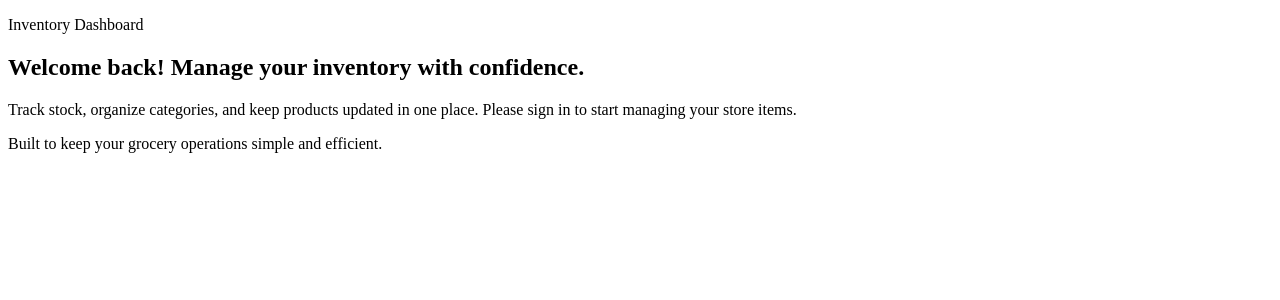
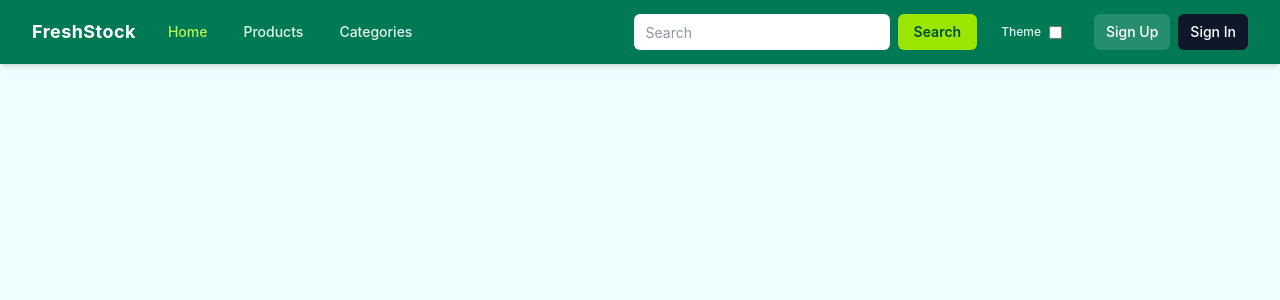
Before and after one commit to AkshayPP-3/inventory_application, a React (Vite) app in the folder client/: page / in a window 1280 px wide. Shown: the top 300 px of the page. Built offline with nearby package versions, Linux system fonts and the light colour scheme.

Commit message:
redesign navbar with search, auth actions, and theme toggle and imported tailwind

```diff
--- a/client/src/App.tsx
+++ b/client/src/App.tsx
@@ -1,5 +1,32 @@
+import { useState } from "react";
+import Navbar from "./components/layout/Navbar";
 import Home from "./pages/Home";
 
+type Page = "home" | "products";
+
 export default function App() {
-  return <Home />;
+  const [currentPage, setCurrentPage] = useState<Page>("home");
+
+  return (
+    <div className="min-h-screen bg-cyan-50">
+      <Navbar currentPage={currentPage} onNavigate={setCurrentPage} />
+      {currentPage === "home" ? (
+        <Home />
+      ) : (
+        <main className="px-4 py-12 sm:px-6 lg:px-8">
+          <section className="mx-auto w-full max-w-5xl rounded-3xl border border-orange-200 bg-white/90 p-10 text-center shadow-lg">
+            <p className="text-sm font-bold uppercase tracking-[0.2em] text-orange-600">
+              Products Page
+            </p>
+            <h2 className="mt-4 text-3xl font-extrabold text-slate-900">
+              Product area is coming next
+            </h2>
+            <p className="mt-3 text-slate-600">
+              For now, use the Home button in navbar to return to the welcome page.
+            </p>
+          </section>
+        </main>
+      )}
+    </div>
+  );
 }
--- a/client/src/components/layout/Navbar.tsx
+++ b/client/src/components/layout/Navbar.tsx
@@ -0,0 +1,136 @@
+import { type FormEvent, useEffect, useState } from "react";
+
+type NavbarProps = {
+	currentPage: "home" | "products";
+	onNavigate: (page: "home" | "products") => void;
+};
+
+export default function Navbar({ currentPage, onNavigate }: NavbarProps) {
+	const [isLoggedIn, setIsLoggedIn] = useState(false);
+	const [searchTerm, setSearchTerm] = useState("");
+	const [isDarkTheme, setIsDarkTheme] = useState(false);
+
+	useEffect(() => {
+		const token = localStorage.getItem("token");
+		setIsLoggedIn(Boolean(token));
+	}, []);
+
+	useEffect(() => {
+		const savedTheme = localStorage.getItem("theme");
+		const prefersDark = savedTheme === "dark";
+		setIsDarkTheme(prefersDark);
+		document.documentElement.setAttribute("data-theme", prefersDark ? "dark" : "light");
+	}, []);
+
+	const handleSearch = (event: FormEvent<HTMLFormElement>) => {
+		event.preventDefault();
+		onNavigate("products");
+	};
+
+	const handleThemeToggle = () => {
+		const nextIsDark = !isDarkTheme;
+		setIsDarkTheme(nextIsDark);
+		const nextTheme = nextIsDark ? "dark" : "light";
+		document.documentElement.setAttribute("data-theme", nextTheme);
+		localStorage.setItem("theme", nextTheme);
+	};
+
+	const navLinkClass = (page: "home" | "products") =>
+		`px-2 py-1 text-sm font-medium transition ${
+			currentPage === page
+				? "text-lime-300"
+				: "text-white/90 hover:text-lime-200"
+		}`;
+
+	return (
+		<header className="sticky top-0 z-20 bg-emerald-700 text-white shadow-md">
+			<nav className="mx-auto flex h-16 w-full max-w-7xl items-center gap-6 px-4 sm:px-6 lg:px-8">
+				<button
+					type="button"
+					onClick={() => onNavigate("home")}
+					className="text-lg font-bold tracking-wide"
+				>
+					FreshStock
+				</button>
+
+				<ul className="hidden items-center gap-5 md:flex">
+					<li>
+						<button
+							type="button"
+							onClick={() => onNavigate("home")}
+							className={navLinkClass("home")}
+						>
+							Home
+						</button>
+					</li>
+					<li>
+						<button
+							type="button"
+							onClick={() => onNavigate("products")}
+							className={navLinkClass("products")}
+						>
+							Products
+						</button>
+					</li>
+					<li>
+						<button type="button" className="px-2 py-1 text-sm font-medium text-white/90 hover:text-lime-200">
+							Categories
+						</button>
+					</li>
+				</ul>
+
+				<form onSubmit={handleSearch} className="ml-auto hidden items-center gap-2 md:flex">
+					<input
+						type="text"
+						value={searchTerm}
+						onChange={(event) => setSearchTerm(event.target.value)}
+						placeholder="Search"
+						className="h-9 w-64 rounded-md bg-white px-3 text-sm text-slate-800 outline-none"
+					/>
+					<button
+						type="submit"
+						className="h-9 rounded-md bg-lime-400 px-4 text-sm font-semibold text-emerald-900 transition hover:bg-lime-300"
+					>
+						Search
+					</button>
+				</form>
+
+				<label className="hidden items-center gap-2 text-xs font-medium md:flex" title="Toggle theme">
+					<span className="text-white/90">Theme</span>
+					<input
+						type="checkbox"
+						className="toggle toggle-sm border-white/50 bg-white/20"
+						checked={isDarkTheme}
+						onChange={handleThemeToggle}
+					/>
+				</label>
+
+				{isLoggedIn ? (
+					<button
+						type="button"
+						aria-label="Open user details"
+						title="User details"
+						className="ml-2 flex h-9 w-9 items-center justify-center rounded-full bg-slate-900 text-sm font-bold text-white"
+					>
+						U
+					</button>
+				) : (
+					<div className="ml-2 hidden items-center gap-2 md:flex">
+						<button
+							type="button"
+							className="h-9 rounded-md bg-white/15 px-3 text-sm font-medium text-white transition hover:bg-white/25"
+						>
+							Sign Up
+						</button>
+						<button
+							type="button"
+							className="h-9 rounded-md bg-slate-900 px-3 text-sm font-medium text-white transition hover:bg-slate-800"
+						>
+							Sign In
+						</button>
+					</div>
+				)}
+			</nav>
+		</header>
+	);
+}
--- a/client/src/main.tsx
+++ b/client/src/main.tsx
@@ -1,6 +1,7 @@
 import React from "react";
 import { createRoot } from "react-dom/client";
 import App from "./App";
+import "./styles.css";
 
 createRoot(document.getElementById("root")!).render(
   <React.StrictMode>
--- a/client/src/pages/Home.tsx
+++ b/client/src/pages/Home.tsx
@@ -1,24 +1,3 @@
 export default function Home() {
-  return (
-    <main className="min-h-[70vh] bg-gradient-to-b from-emerald-50 to-white px-6 py-16">
-      <section className="mx-auto max-w-3xl rounded-2xl border border-emerald-100 bg-white/90 p-10 text-center shadow-sm">
-        <p className="text-sm font-semibold uppercase tracking-[0.2em] text-emerald-700">
-          Inventory Dashboard
-        </p>
-
-        <h1 className="mt-4 text-4xl font-extrabold leading-tight text-slate-900 sm:text-5xl">
-          Welcome back! Manage your inventory with confidence.
-        </h1>
-
-        <p className="mx-auto mt-5 max-w-2xl text-base text-slate-600 sm:text-lg">
-          Track stock, organize categories, and keep products updated in one place.
-          Please sign in to start managing your store items.
-        </p>
-
-        <footer className="mt-10 text-sm text-slate-500">
-          Built to keep your grocery operations simple and efficient.
-        </footer>
-      </section>
-    </main>
-  );
+  return null;
 }
--- /dev/null
+++ b/client/src/styles.css
@@ -0,0 +1 @@
+@import "tailwindcss";
```
